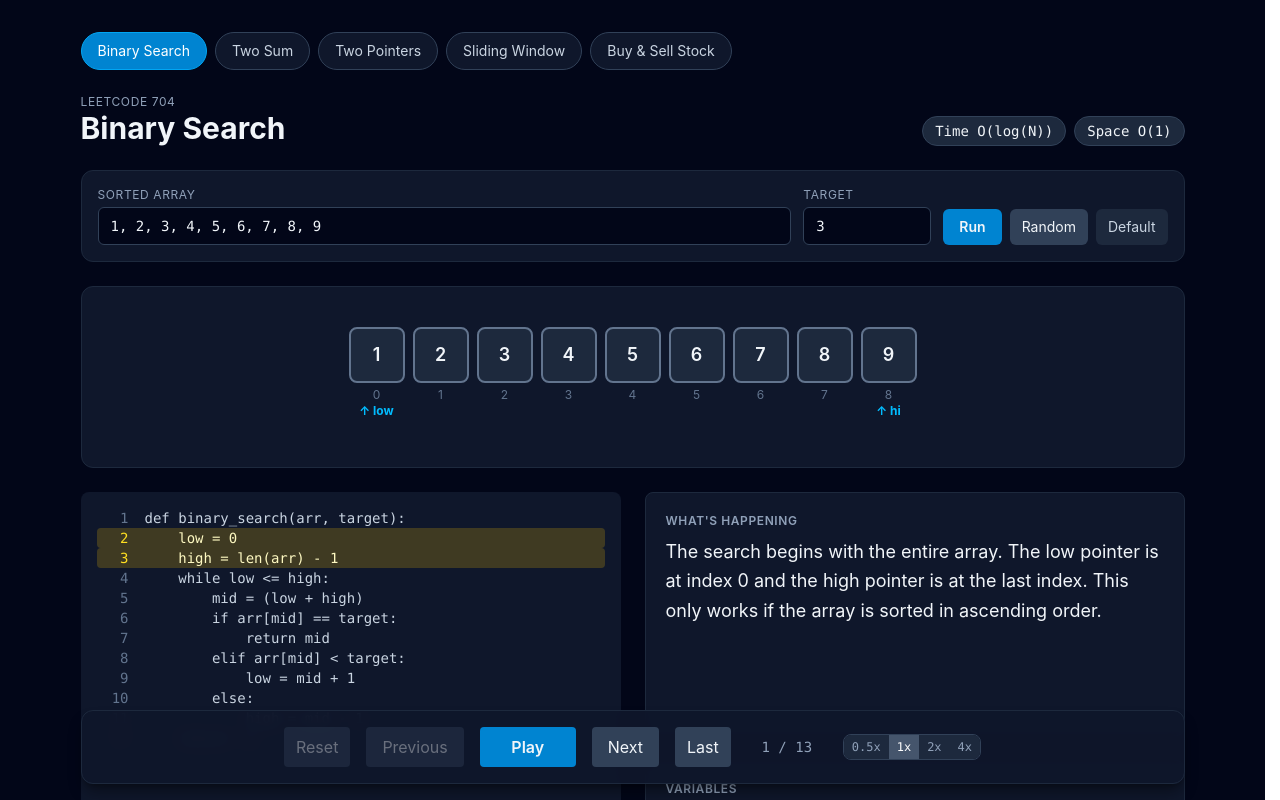
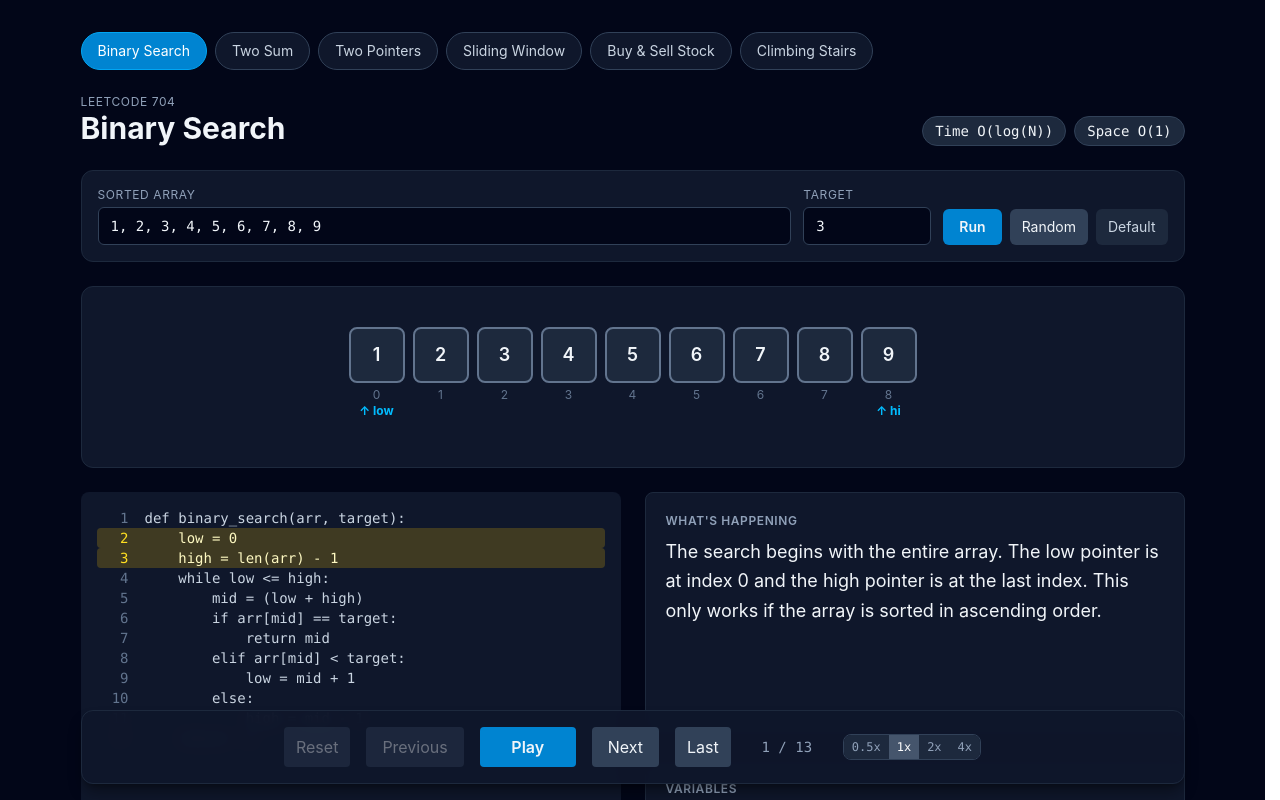
Before and after one commit to max-dean05/under-the-hood, a React (Vite) app: page / in a window 1280 px wide. Shown: the top 800 px of the page. Built offline with nearby package versions, Linux system fonts and the light colour scheme.

Commit message:
added climbingStairs visualizer and added source color to ArrayView.jsx

```diff
--- a/src/components/ArrayView.jsx
+++ b/src/components/ArrayView.jsx
@@ -5,6 +5,7 @@ const COLORS = {
     visited:    "bg-sky-500/15 border-sky-700 text-sky-200",
     window:     "bg-violet-500/20 border-violet-400 text-violet-100",
     leaving:    "bg-rose-500/15 border-rose-500 text-rose-200",
+    source: "bg-amber-500/20 border-amber-400 text-amber-100",
 };
 const DEFAULT = "bg-slate-800 border-slate-500 text-slate-100";
 
--- /dev/null
+++ b/src/modules/climbingStairs.js
@@ -0,0 +1,90 @@
+import { createRecorder } from '../engine/createRecorder.js';
+import { randInt } from '../engine/inputs.js';
+
+const code = [
+    "def climb_stairs(n):",                 // 0
+    "   dp = [0] * (n + 1)",                // 1
+    "   dp[0], dp[1] = 1, 1",               // 2
+    "   for i in range(2, n + 1):",         // 3
+    "       dp[i] = dp[i - 1] + dp[i - 2]", // 4
+    "   return dp[n]",                      // 5
+];
+
+function naiveCalls(n) {
+    if (n <= 1) return n;
+    return 1 + naiveCalls(n - 1) + naiveCalls(n - 2);
+}
+
+function generateSteps({ n }) {
+    const rec = createRecorder();
+    const dp = new Array(n + 1).fill(null);
+    let i = null;
+
+    const snap = (line, explain, { current = null, sources = [], found = false } = {}) => {
+        const highlights = {};
+        dp.forEach((v, idx) => {
+            if (v !== null) highlights[idx] = "visited";
+        });
+        sources.forEach((idx) => {
+            highlights[idx] = "source";
+        });
+        if (current !== null) highlights[current] = found ? "found" : "comparing";
+
+        const pointers = {};
+        if (current !== null) pointers.i = current;
+        if (sources.length === 2) {
+            pointers["i-1"] = sources[0];
+            pointers["i-2"] = sources[1];
+        }
+
+        rec.snap({
+            line,
+            explain,
+            array: dp.map((v) => (v === null ? "?" : v)),
+            pointers,
+            highlights,
+            vars: {
+                n,
+                i: i ?? "-",
+                "dp[i-1]": i !== null && i >= 2 ? dp[i-1] : "-",
+                "dp[i-2]": i !== null && i >= 2 ? dp[i-2] : "-",
+                "dp[i]": i !== null && dp[i] !== null ? dp[i] : "-",
+            },
+        });
+    };
+
+    snap(1, `Make a table where dp[i] = the number of ways to reach stair i. The box numbers are the stairs. Nothing solved yet. In this visualization, a zero is put in the array if we don't know the cost to get to it, but in the visualization it is a "?".`);
+
+    dp[0] = 1;
+    dp[1] = 1;
+    snap(2, `Base cases: 1 way to reach stair 0 (do nothing) and 1 way to reach stair 1 (one step). We build on this.`);
+
+    for (i = 2; i <= n; i++) {
+        snap(3, `Stair ${i}: The last move was a 1-step from stair ${i-1} or a 2-step from stair ${i-2}. Due to how our algorithm works, both must already be solved.`, { current: i, sources: [i - 1, i - 2]});
+
+        dp[i] = dp[i - 1] + dp[i - 2];
+        snap(4, `The total ways to get to stair ${i} is ${dp[i - 1]} + ${dp[i - 2]} = ${dp[i]}. By reusing answers, we save a TON of time.`, { current: i, sources: [i - 1, i - 2]});
+    }
+
+    i = n;
+    snap(5, `There are ${dp[n]} ways to get to stair ${n}. Each stair is only solved once due to memoizing our answers. If we used regular recursion, it would take ${naiveCalls(n)} calls!`, { current: i, found: true });
+    snap(5, `Note: This looks awful similar to another problem that is just presented differently: finding the numbers of the fibonacci sequence!`);
+    return rec.steps;
+}
+
+export const climbingStairs = {
+    id: "climbing-stairs",
+    title: "Climbing Stairs",
+    problem: "LeetCode 70",
+    code,
+    defaultInput: { n: 8 },
+    generateSteps,
+    time: "O(N)",
+    space: "O(N)",
+    inputFields: [
+        { name: "n", label: "Stairs n", type: "number" },
+    ],
+    validateInput: ({ n }) =>
+        n < 1 || n > 12 ? "n must be between 1 and 12 so the table fits on screen." : null,
+    randomInput: () => ({ n: randInt(5, 10) }),
+};
--- a/src/modules/registry.js
+++ b/src/modules/registry.js
@@ -3,6 +3,7 @@ import { twoSum } from './twoSum.js';
 import { twoPointers } from './twoPointers.js'
 import { slidingWindow } from './slidingWindow.js';
 import { bestTimeStock } from './bestTimeStock.js';
+import { climbingStairs } from './climbingStairs.js';
 
 // every time a new module is added, program needs one more import + one more addition to modules
-export const modules = [binarySearch, twoSum, twoPointers, slidingWindow, bestTimeStock];
+export const modules = [binarySearch, twoSum, twoPointers, slidingWindow, bestTimeStock, climbingStairs];
```
